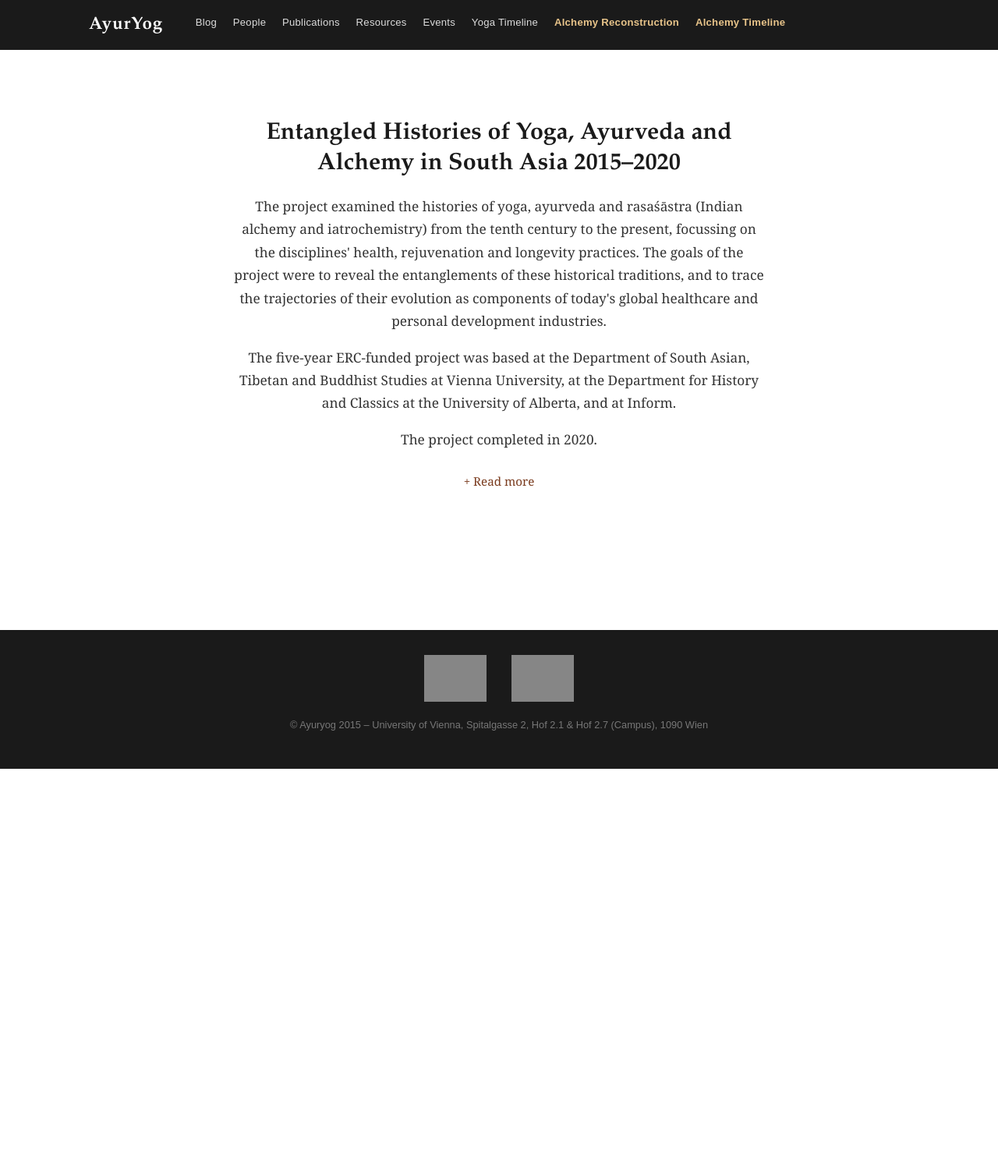
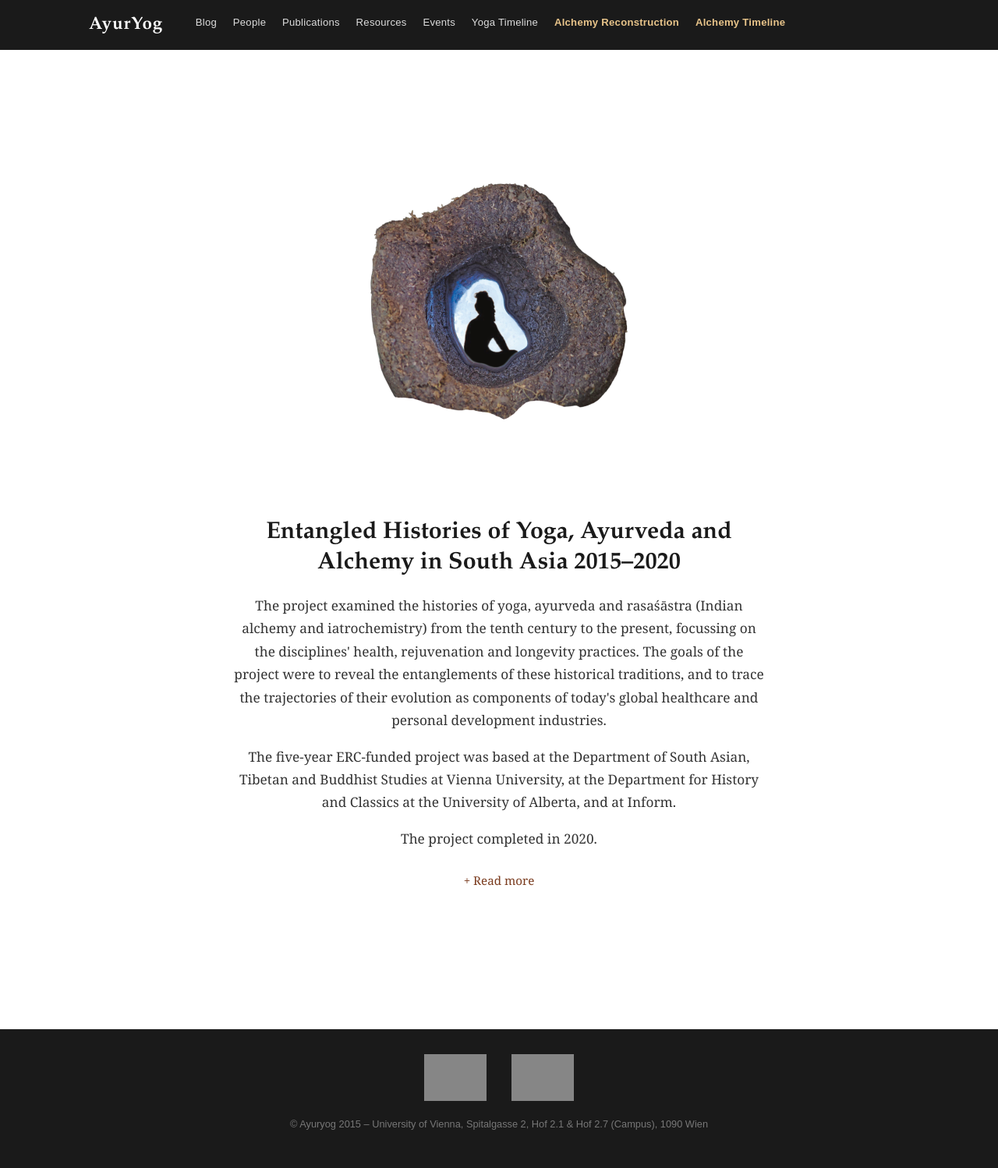
Before and after one commit to ayuryog-project/ayuryog-project.github.io, a Jekyll site: the page built from index.html, in a window 1280 px wide. Shown: the whole page at 78% size. Built offline with Jekyll 4.4.1, drawn with Linux system fonts in a browser that asks for light colours; before the commit the page ends 986 px from its top, so only the background shows below that; grey boxes are pictures that could not be loaded.

Commit message:
Add hero image to home page

```diff
--- a/assets/css/main.css
+++ b/assets/css/main.css
@@ -107,6 +107,14 @@ hr { border: none; border-top: 1px solid #ddd; margin: 2em 0; }
 main { max-width: 900px; margin: 0 auto; padding: 2.5rem 1.5rem 4rem; }
 
 /* ---- Home ---- */
+.home-hero-image {
+  display: block;
+  max-width: 100%;
+  height: auto;
+  margin: 0 auto 2rem;
+}
+
+
 .home-intro { max-width: 680px; margin: 3rem auto; text-align: center; }
 .home-intro h1 { font-size: 1.9rem; margin-bottom: 1.2rem; color: #1a1a1a; }
 .home-intro p { font-size: 1.08rem; color: #333; }
--- a/index.html
+++ b/index.html
@@ -3,6 +3,10 @@ layout: default
 title: Entangled Histories of Yoga, Ayurveda and Alchemy in South Asia 2015–2020
 ---
 <div class="home-intro">
+  <img src="{{ '/assets/images/sadhu_in_mercury21.png' | relative_url }}"
+       alt="Sadhu in mercury — AyurYog project image"
+       class="home-hero-image" />
+
   <h1>Entangled Histories of Yoga, Ayurveda and Alchemy in South Asia 2015–2020</h1>
 
   <p>The project examined the histories of yoga, ayurveda and rasaśāstra (Indian alchemy and iatrochemistry) from the tenth century to the present, focussing on the disciplines' health, rejuvenation and longevity practices. The goals of the project were to reveal the entanglements of these historical traditions, and to trace the trajectories of their evolution as components of today's global healthcare and personal development industries.</p>
```
Also changed, not shown: assets/images/sadhu_in_mercury21.png (added).
